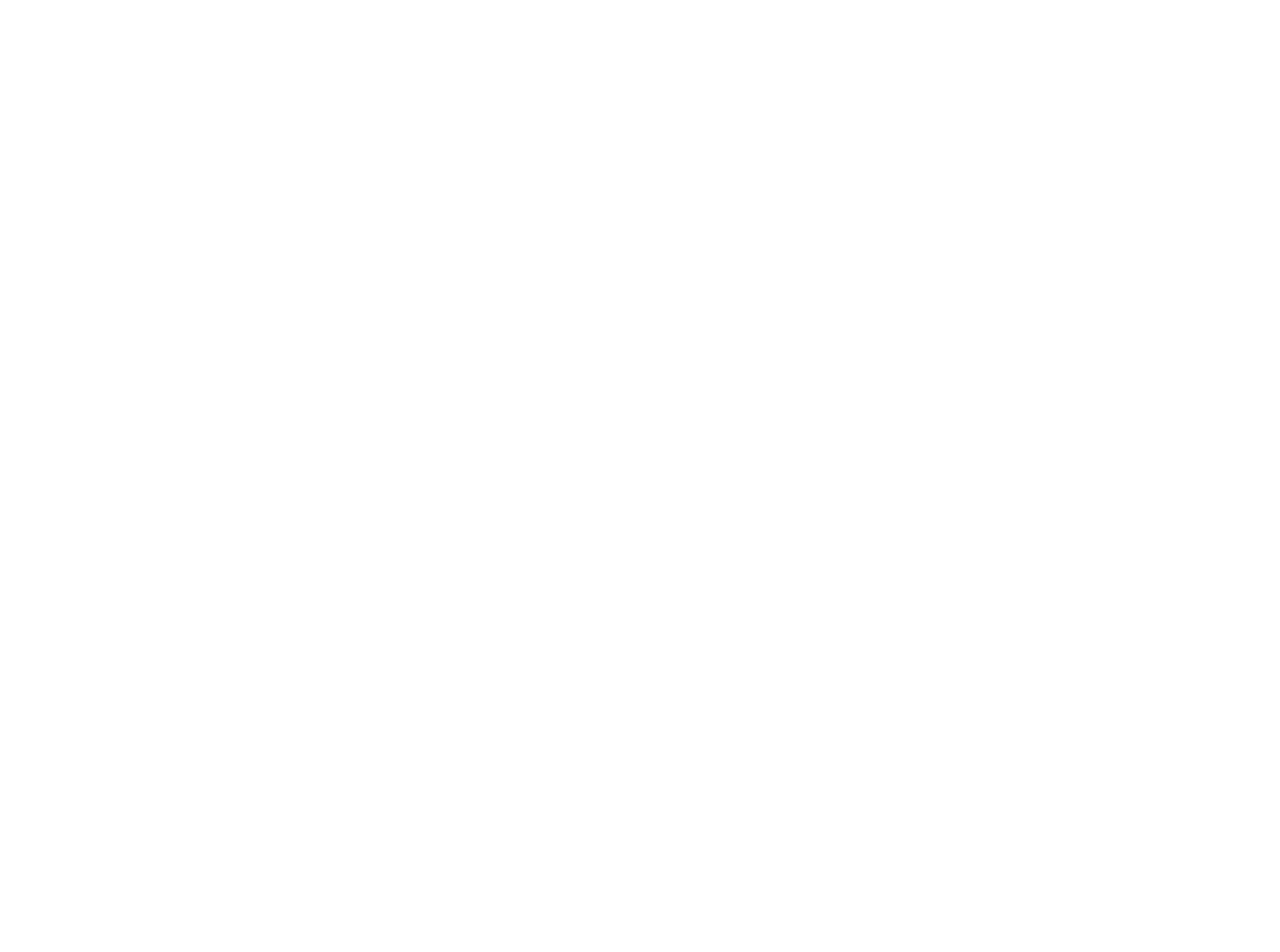
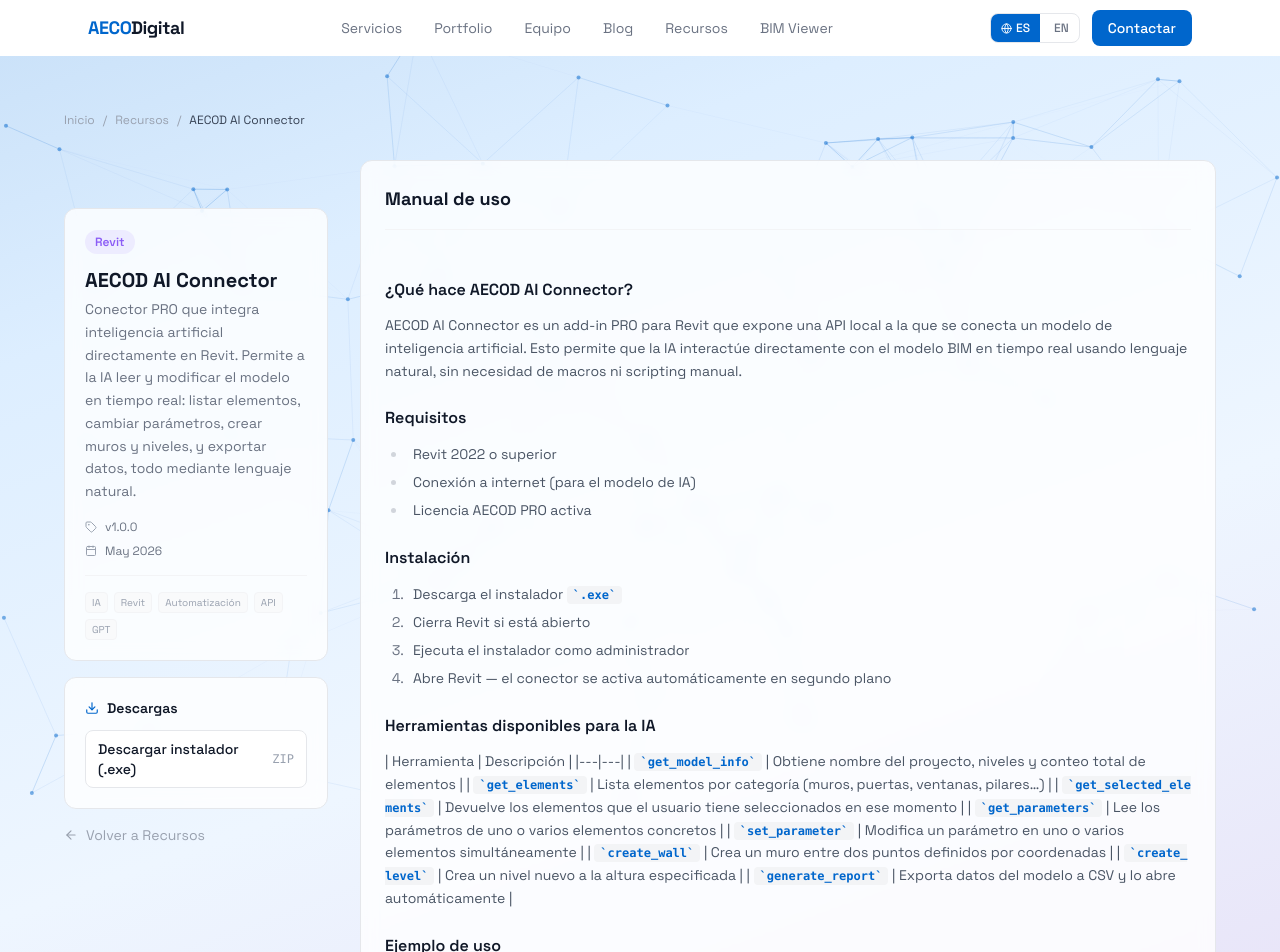
Before and after one commit to AecoDigital/AECODigital-Web, a Next.js app: page /plugins/aecod-ai-connector in a window 1280 px wide. Before the commit this address had no page. Shown: the top 952 px of the page. Before the commit the page ends 800 px from the top, so only its background shows below. Built offline with nearby package versions, Linux system fonts and the light colour scheme.

Commit message:
feat: añadir plugin PRO AECOD AI Connector (conector IA + Revit)
Co-Authored-By: Claude Sonnet 4.6 <noreply@anthropic.com>

```diff
--- a/src/data/plugins.ts
+++ b/src/data/plugins.ts
@@ -21,9 +21,66 @@ export interface Plugin {
   ejemplos: Ejemplo[];
   descargas: Descarga[];
   destacado: boolean;
+  pro?: boolean;
 }
 
 export const plugins: Plugin[] = [
+  {
+    slug: "aecod-ai-connector",
+    nombre: "AECOD AI Connector",
+    categoria: "Revit",
+    descripcion:
+      "Conector PRO que integra inteligencia artificial directamente en Revit. Permite a la IA leer y modificar el modelo en tiempo real: listar elementos, cambiar parámetros, crear muros y niveles, y exportar datos, todo mediante lenguaje natural.",
+    version: "v1.0.0",
+    fecha: "May 2026",
+    tags: ["IA", "Revit", "Automatización", "API", "GPT"],
+    destacado: true,
+    pro: true,
+    manual: `## ¿Qué hace AECOD AI Connector?
+
+AECOD AI Connector es un add-in PRO para Revit que expone una API local a la que se conecta un modelo de inteligencia artificial. Esto permite que la IA interactúe directamente con el modelo BIM en tiempo real usando lenguaje natural, sin necesidad de macros ni scripting manual.
+
+## Requisitos
+
+- Revit 2022 o superior
+- Conexión a internet (para el modelo de IA)
+- Licencia AECOD PRO activa
+
+## Instalación
+
+1. Descarga el instalador \`.exe\`
+2. Cierra Revit si está abierto
+3. Ejecuta el instalador como administrador
+4. Abre Revit — el conector se activa automáticamente en segundo plano
+
+## Herramientas disponibles para la IA
+
+| Herramienta | Descripción |
+|---|---|
+| \`get_model_info\` | Obtiene nombre del proyecto, niveles y conteo total de elementos |
+| \`get_elements\` | Lista elementos por categoría (muros, puertas, ventanas, pilares…) |
+| \`get_selected_elements\` | Devuelve los elementos que el usuario tiene seleccionados en ese momento |
+| \`get_parameters\` | Lee los parámetros de uno o varios elementos concretos |
+| \`set_parameter\` | Modifica un parámetro en uno o varios elementos simultáneamente |
+| \`create_wall\` | Crea un muro entre dos puntos definidos por coordenadas |
+| \`create_level\` | Crea un nivel nuevo a la altura especificada |
+| \`generate_report\` | Exporta datos del modelo a CSV y lo abre automáticamente |
+
+## Ejemplo de uso
+
+> *"Lista todos los muros del nivel 2 y dime cuántos tienen el parámetro de material vacío"*
+
+La IA ejecuta \`get_elements\` + \`get_parameters\` y devuelve el resultado en segundos, sin que el usuario tenga que escribir una sola línea de código.
+
+## Notas
+
+> ⚠️ Ejecutar el instalador con permisos de administrador para que Revit registre el add-in correctamente.
+`,
+    ejemplos: [],
+    descargas: [
+      { label: "Descargar instalador (.exe)", url: "https://github.com/AecoDigital/AECODigital-Web/releases/download/ai-connector-v1.0.0/AECOD_Installer.exe", tipo: "zip" },
+    ],
+  },
   {
     slug: "ifc-checker",
     nombre: "IFC Checker",
```
